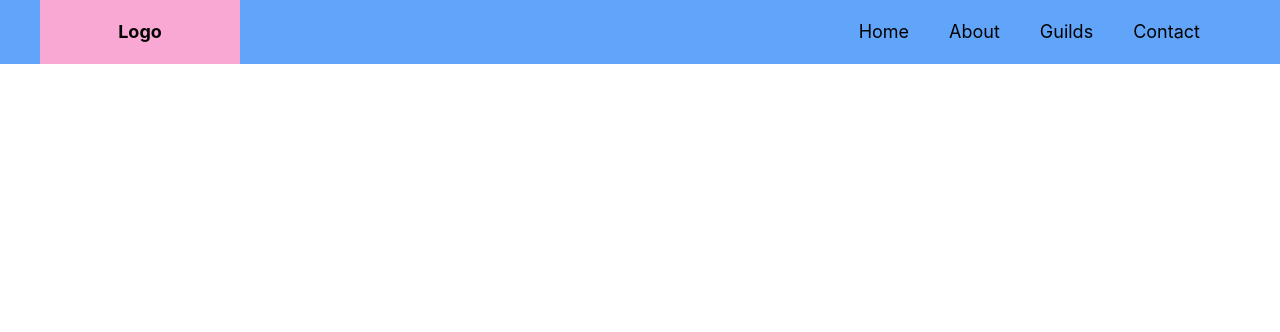
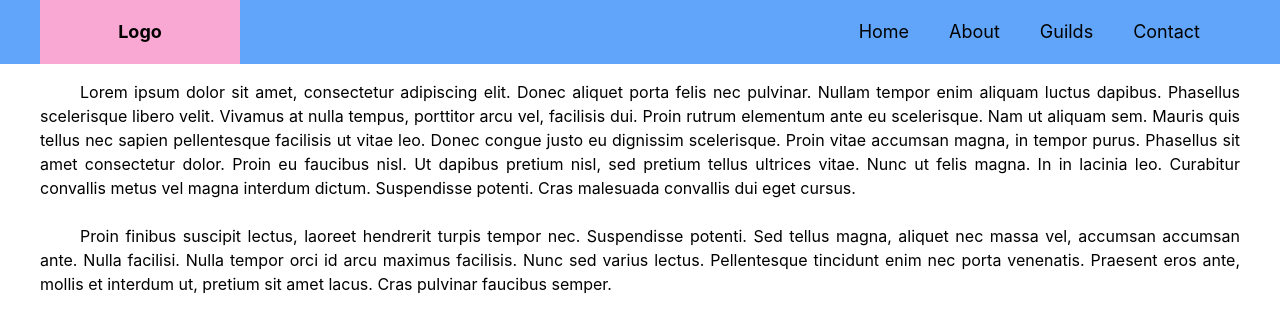
Before and after one commit to VinTristanSollesta/artistech, a React (Create React App) app: page /about in a window 1280 px wide. Shown: the top 332 px of the page. Built offline with nearby package versions, Linux system fonts and the light colour scheme.

Commit message:
+ added default path + added background for header + added placeholder lipsum

```diff
--- a/src/App.js
+++ b/src/App.js
@@ -19,6 +19,7 @@ function App() {
     <BrowserRouter basename="/">
       <Header />
       <Routes>
+        <Route path="/" element={<Home />} />
         <Route path="/home" element={<Home />} />
         <Route path="/about" element={<About />} />
         <Route path="/artisans" element={<Artisans />} />
--- a/src/components/header.js
+++ b/src/components/header.js
@@ -53,7 +53,7 @@ const Header = () => {
             About
           </a>
 
-          <div className="relative group">
+          <div className="relative group bg-blue-400">
             <a
               href="#"
               className="block text-black text-sm md:text-lg py-2 md:py-0 w-full text-center"
--- a/src/pages/About.js
+++ b/src/pages/About.js
@@ -2,9 +2,34 @@ import React from "react";
 
 const About = () => {
   return (
-    <>
-      <>About</>
-    </>
+    <div className="container px-10 pt-20">
+      <div>
+        <p className="text-justify">
+          <span className="pl-10">Lorem</span> ipsum dolor sit amet, consectetur
+          adipiscing elit. Donec aliquet porta felis nec pulvinar. Nullam tempor
+          enim aliquam luctus dapibus. Phasellus scelerisque libero velit.
+          Vivamus at nulla tempus, porttitor arcu vel, facilisis dui. Proin
+          rutrum elementum ante eu scelerisque. Nam ut aliquam sem. Mauris quis
+          tellus nec sapien pellentesque facilisis ut vitae leo. Donec congue
+          justo eu dignissim scelerisque. Proin vitae accumsan magna, in tempor
+          purus. Phasellus sit amet consectetur dolor. Proin eu faucibus nisl.
+          Ut dapibus pretium nisl, sed pretium tellus ultrices vitae. Nunc ut
+          felis magna. In in lacinia leo. Curabitur convallis metus vel magna
+          interdum dictum. Suspendisse potenti. Cras malesuada convallis dui
+          eget cursus.
+        </p>
+        <br></br>
+        <p className="text-justify">
+          <span className="pl-10">Proin</span> finibus suscipit lectus, laoreet
+          hendrerit turpis tempor nec. Suspendisse potenti. Sed tellus magna,
+          aliquet nec massa vel, accumsan accumsan ante. Nulla facilisi. Nulla
+          tempor orci id arcu maximus facilisis. Nunc sed varius lectus.
+          Pellentesque tincidunt enim nec porta venenatis. Praesent eros ante,
+          mollis et interdum ut, pretium sit amet lacus. Cras pulvinar faucibus
+          semper.
+        </p>
+      </div>
+    </div>
   );
 };
 
```
